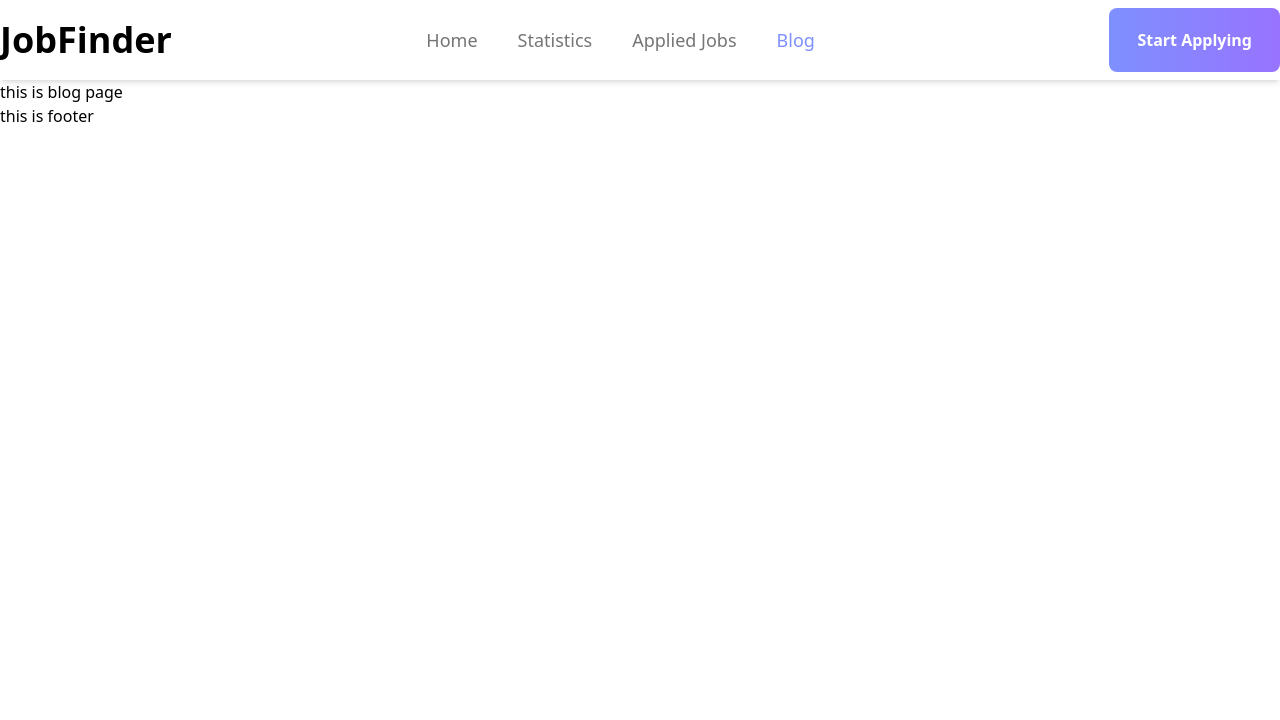
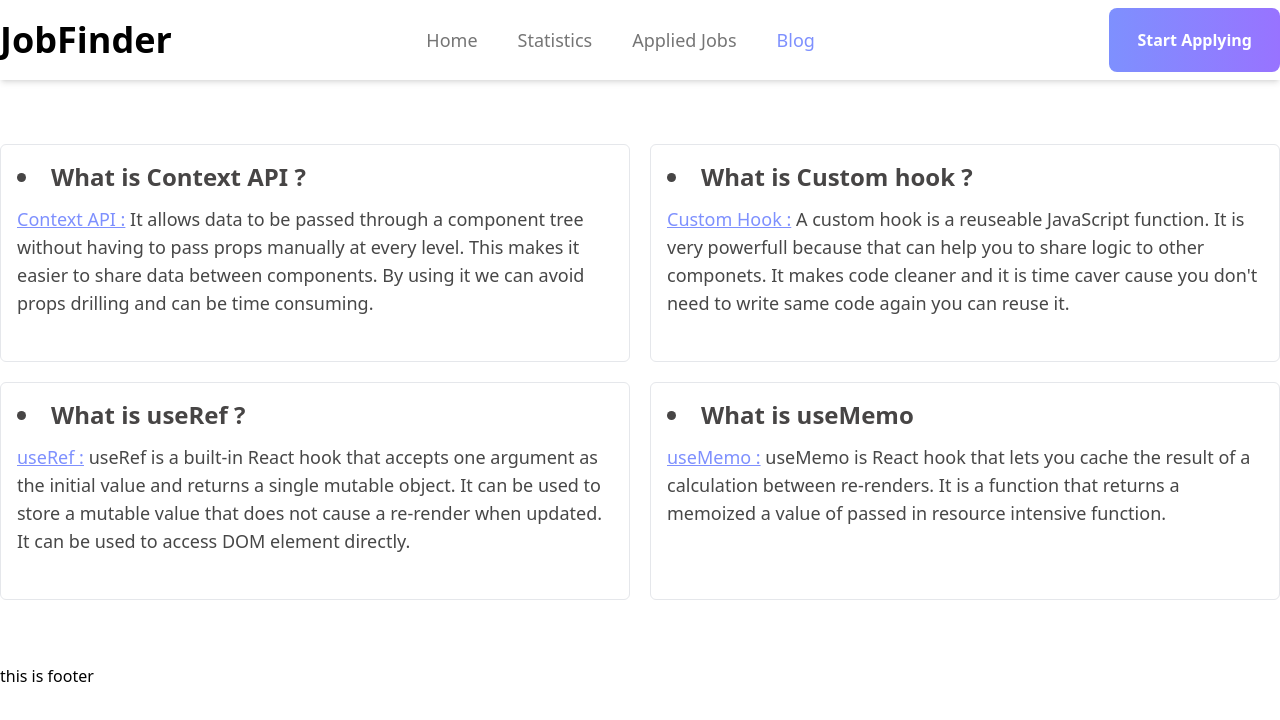
Before and after one commit to dev-nirob1/career-hub-assignment, a React (Vite) app: page /blog in a window 1280 px wide. Shown: the top 720 px of the page. Built offline with nearby package versions, Linux system fonts and the light colour scheme.

Commit message:
blog section added

```diff
--- a/src/Components/Blog/Blog.jsx
+++ b/src/Components/Blog/Blog.jsx
@@ -2,8 +2,35 @@ import React from 'react';
 
 const Blog = () => {
     return (
-        <div>
-            this is blog page
+        <div className='container mx-auto my-16 grid grid-cols-2 gap-5'>
+
+            <div className="border rounded-md p-4">
+                <li className="text-2xl font-semibold text-[#474545]">What is Context API ?</li>
+                <p className="font-medium text-lg text-[#474747] mb-7 mt-3">
+                    <span className="text-[#7E90FE] underline text-lg font-medium">Context API :</span> It allows data to be passed through a component tree without having to pass props manually at every level. This makes it easier to share data between components. By using it we can avoid props drilling and can be time consuming.
+                </p>
+            </div>
+
+            <div className="border rounded-md p-4">
+                <li className="text-2xl text-[#474545] font-semibold">What is Custom hook ?</li>
+                <p className="font-medium text-lg text-[#474747] mb-7 mt-3">
+                    <span className="text-[#7E90FE] underline text-lg font-medium">Custom Hook :</span> A custom hook is a reuseable JavaScript function. It is very powerfull because that can help you to share logic to other componets. It makes code cleaner and it is time caver cause you don't need to write same code again you can reuse it.
+                </p>
+            </div>
+
+            <div className="border rounded-md p-4">
+                <li className="text-2xl text-[#474545] font-semibold">What is useRef ?</li>
+                <p className="font-medium text-lg text-[#474747] mb-7 mt-3">
+                    <span className="text-[#7E90FE] underline text-lg font-medium">useRef :</span> useRef is a built-in React hook that accepts one argument as the initial value and returns a single mutable object. It can be used to store a mutable value that does not cause a re-render when updated. It can be used to access DOM element directly.
+                </p>
+            </div>
+
+            <div className="border rounded-md p-4">
+                <li className="text-2xl text-[#474545] font-semibold">What is useMemo</li>
+                <p className="font-medium text-lg text-[#474747] mb-7 mt-3">
+                    <span className="text-[#7E90FE] underline text-lg font-medium">useMemo :</span> useMemo is React hook that lets you cache the result of a calculation between re-renders. It is a function that returns a memoized a value of passed in resource intensive function.
+                </p>
+            </div>
         </div>
     );
 };
--- a/src/Components/FeaturesJob/Features.jsx
+++ b/src/Components/FeaturesJob/Features.jsx
@@ -18,7 +18,7 @@ const Features = ({ jobInfo }) => {
             </div>
             <div className='flex text-[#757575] text-xl font-medium'>
 
-                <p className='mr-6'>{location}</p>
+                <p className='mr-6'> {location}</p>
                 <p>{salary}</p>
             </div>
 
--- a/src/Components/Statistics/Statistics.jsx
+++ b/src/Components/Statistics/Statistics.jsx
@@ -35,7 +35,7 @@ const Statistics = () => {
 
     return (
         <div className='text-center mt-10'>
-            <h3 className='text-5xl text-bold'>Statistics of My 7 Assignment Results in Pie Chart</h3>
+            <h3 className='text-4xl text-bold'>Statistics of My 7 Assignment Results in Pie Chart</h3>
 
             <div >
                 <PieChart className='mx-auto' width={500} height={500}>
```
